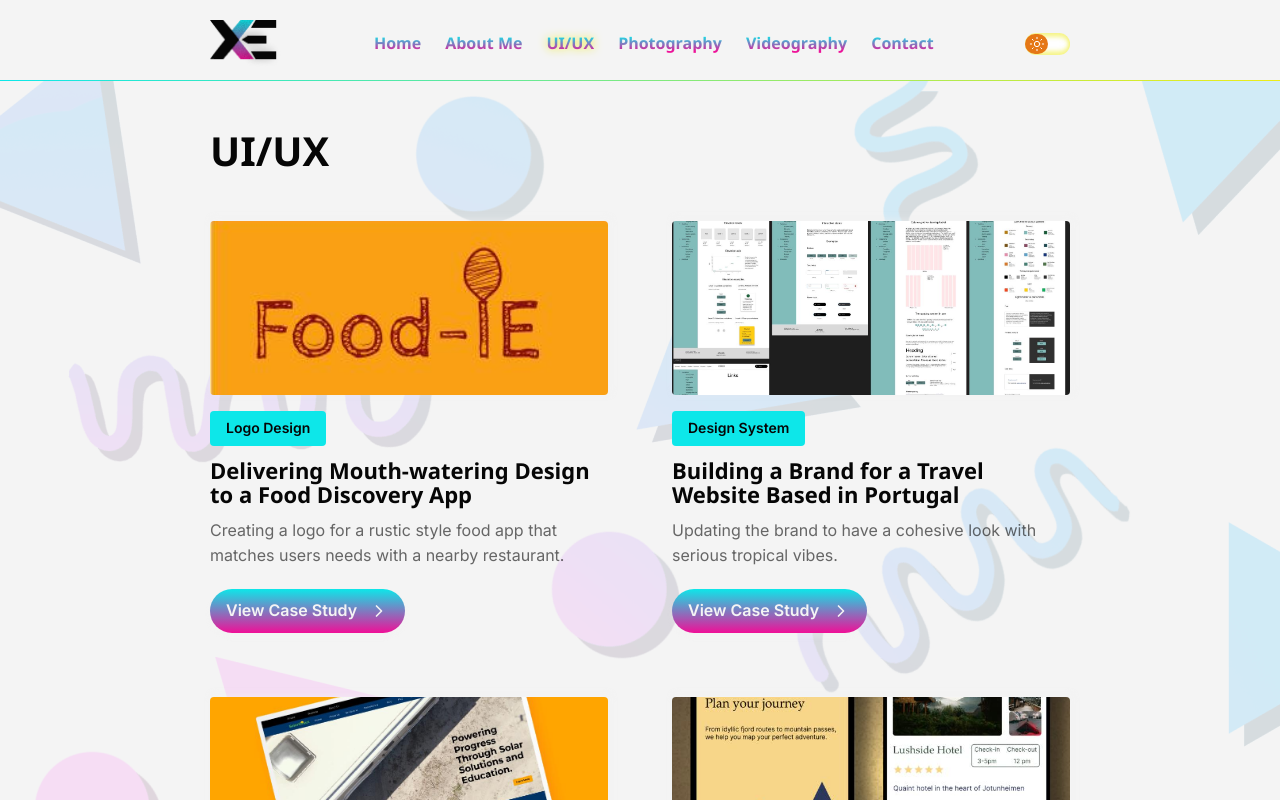
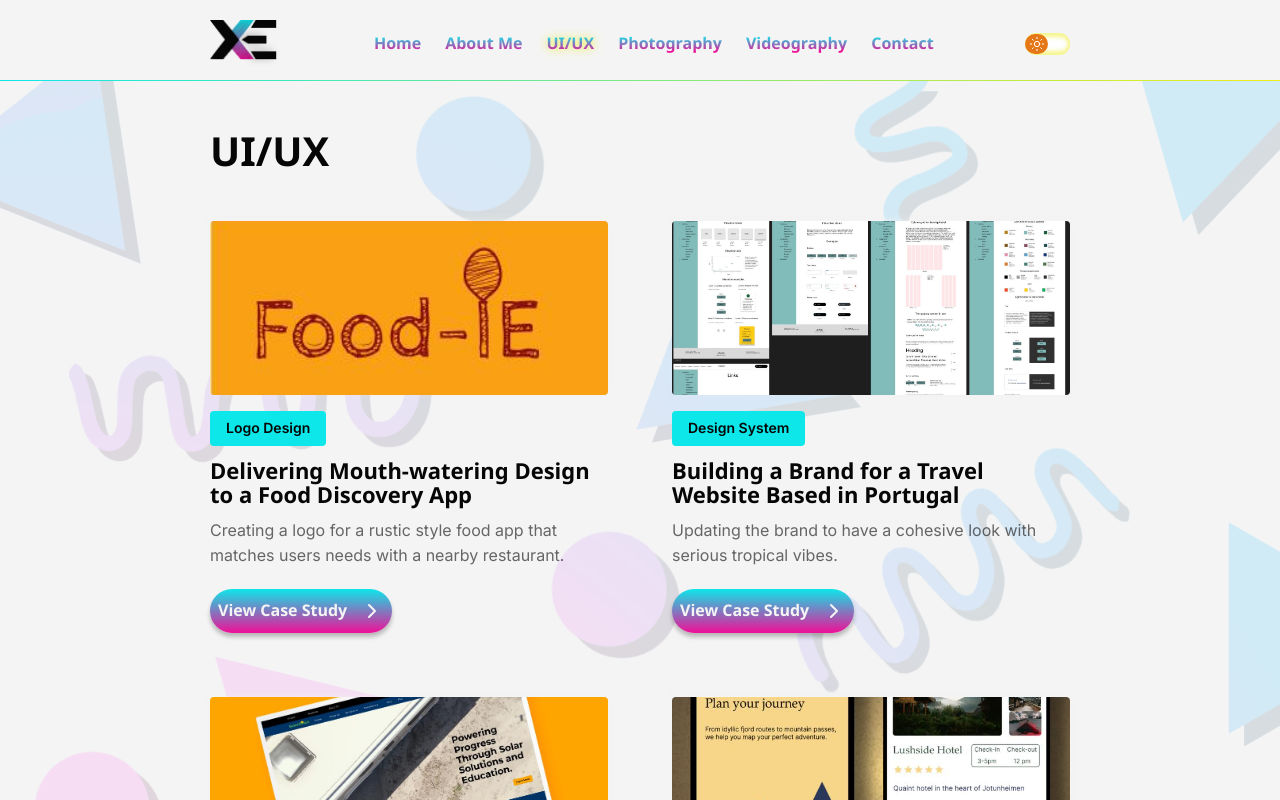
Before and after one commit to duct-tape-deployments/devin-portfolio, a React (Vite) app: page /ui-ux in a window 1280 px wide. Shown: the top 800 px of the page. Built offline with nearby package versions, Linux system fonts and the light colour scheme; a web font is replaced by a local one.

Commit message:
fix(button): match primary button states, spacing and focus ring to Figma

```diff
--- a/src/components/portfolio/PortfolioCard.tsx
+++ b/src/components/portfolio/PortfolioCard.tsx
@@ -34,7 +34,7 @@ export function PortfolioCard({ caseStudy }: PortfolioCardProps) {
         <Link to={`/ui-ux/${caseStudy.slug}`} className="btn btn-primary mt-5">
           {t.viewCaseStudy}
 
-          <svg viewBox="0 0 24 24" className="h-5 w-5" aria-hidden="true">
+          <svg viewBox="0 0 24 24" className="size-6" aria-hidden="true">
             <path
               d="m9 18 6-6-6-6"
               fill="none"
--- a/src/styles/tokens.css
+++ b/src/styles/tokens.css
@@ -25,6 +25,7 @@
   --color-badge-foreground: var(--color-ink);
   --color-btn-solid: var(--color-ink);
   --color-btn-solid-foreground: var(--color-paper);
+  --color-btn-shadow: rgb(from var(--color-ink) r g b / 25%);
   --color-field: var(--color-scrim-20);
   --color-social: var(--color-magenta);
 
@@ -101,7 +102,7 @@
   --spacing-gutter: 20px;
 
   /* ---- Shadows / glow --------------------------------------------------- */
-  --shadow-btn: 0px 4px 4px 0px var(--color-paper-25);
+  --shadow-btn: 0px 4px 4px 0px var(--color-btn-shadow);
   --drop-shadow-icon: 0 4px 4px var(--color-paper-25); /*filter*/
   --shadow-card: -2px -2px 18px 10px var(--color-paper-50);
   /* glow on hero images (pawPerfect, solarSmart, southsideBloom, ui-ux portfolio) */
@@ -141,7 +142,8 @@
   /* Label text + icon stroke on disabled button. */
   --color-disabled-foreground: rgb(from var(--color-paper) r g b / 40%);
   --shadow-pressed:
-    0px 4px 4px 0px var(--color-paper-25), inset 0px 4px 4px 0px rgba(240, 15, 151, 0.7);
+    0px 4px 4px 0px var(--color-btn-shadow),
+    inset 0px 4px 4px 0px rgb(from var(--color-magenta) r g b / 70%);
 
   /* ---- Layout --------------------------------------------------------
      Tailwind default (sm/md/lg/xl/2xl)?? */
@@ -150,19 +152,21 @@
 
 @layer components {
   .btn {
+    /* Figma button: padding 9px 8px, gap 13px, Clash Display Bold */
     display: inline-flex;
     align-items: center;
     justify-content: center;
-    gap: 0.75rem;
+    gap: 0.8125rem;
 
     width: fit-content;
     min-height: 44px;
-    padding: 0.625rem 1rem;
+    padding: 0.5625rem 0.5rem;
 
     border-radius: 9999px;
 
     font-size: var(--text-label);
-    font-weight: 600;
+    font-family: var(--font-display);
+    font-weight: 700;
     line-height: var(--text-label--line-height);
 
     cursor: pointer;
@@ -176,7 +180,7 @@
 
   .btn:focus-visible {
     outline: 2px solid var(--color-focus);
-    outline-offset: 4px;
+    outline-offset: -2px;
   }
 
   .btn:disabled,
@@ -196,7 +200,15 @@
   }
 
   .btn-primary:active:not(:disabled):not([aria-disabled='true']) {
+    background: var(--background-image-gradient);
     box-shadow: var(--shadow-pressed);
+  }
+
+  .btn-primary:disabled,
+  .btn-primary[aria-disabled='true'] {
+    background: var(--background-image-gradient-disabled);
+    color: var(--color-disabled-foreground);
+    opacity: 1;
   }
 
   .btn-outline {
@@ -278,6 +290,7 @@
   --color-border: var(--color-paper);
   --color-accent: var(--color-cyan);
   --color-field: #313131;
+  --color-btn-shadow: var(--color-paper-25);
   --color-focus: var(--color-yellow);
   --color-toggle-track: var(--color-ink);
   --color-toggle-icon: #000000;
```
